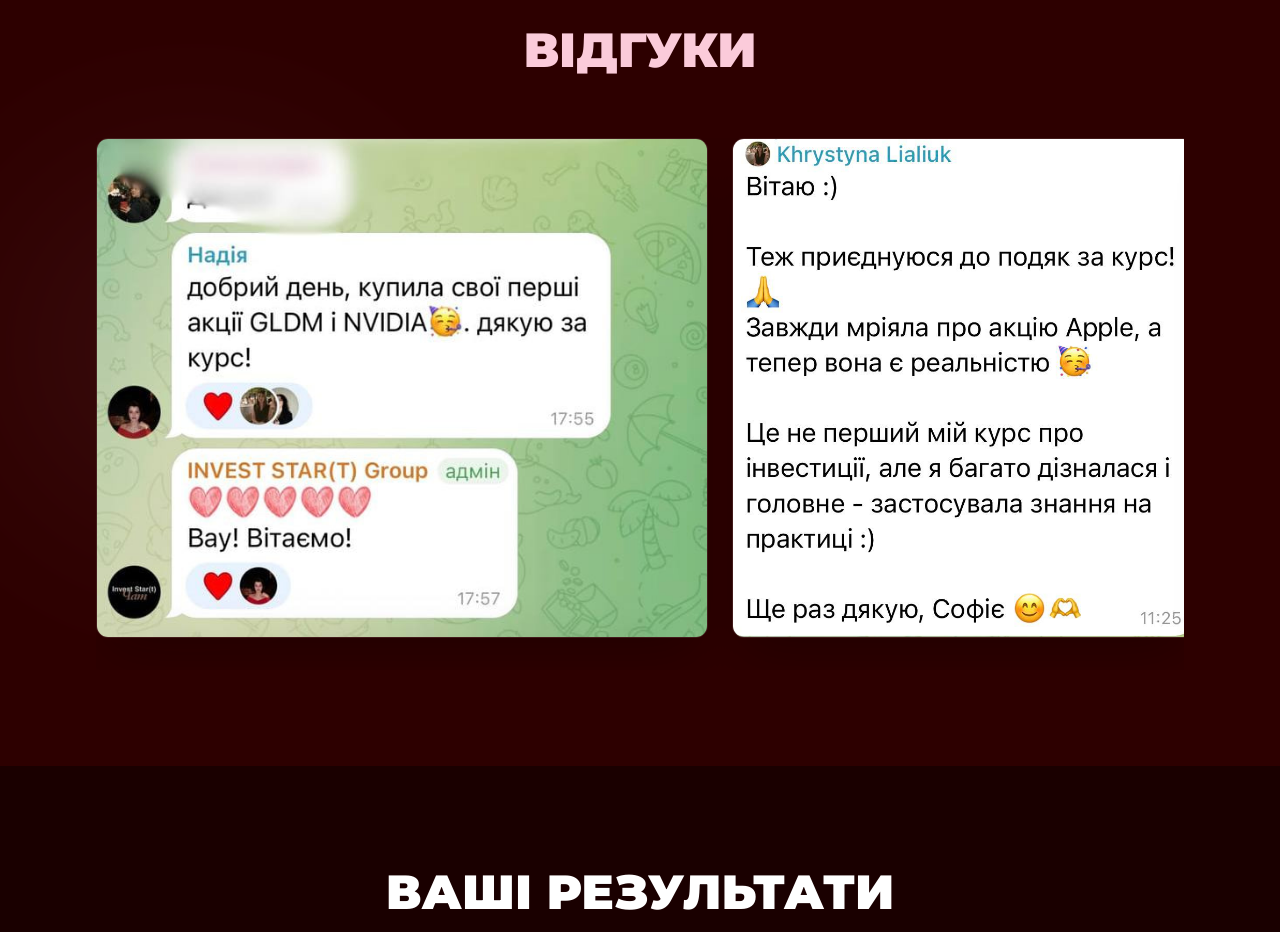
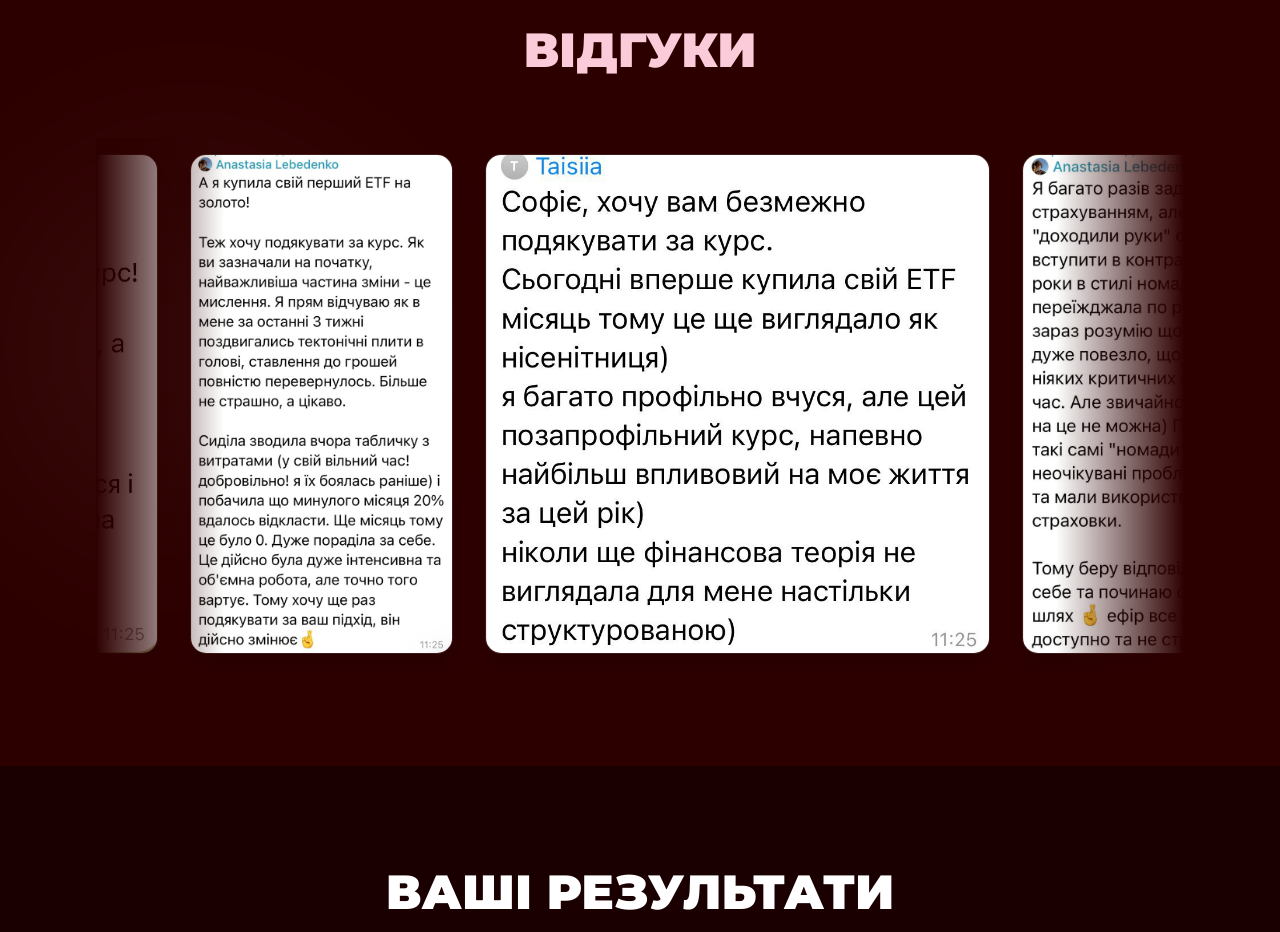
Before and after one commit to YuransiS/economica, a Next.js app: page / in a window 1280 px wide. Shown: the part 8040-8972 px from the top of the page. Built offline with nearby package versions, Linux system fonts and the light colour scheme.

Commit message:
"feat_infinite_reviews_carousel"

```diff
--- a/src/components/ReviewsSection.tsx
+++ b/src/components/ReviewsSection.tsx
@@ -27,25 +27,38 @@ export default function ReviewsSection() {
           Відгуки
         </motion.h2>
 
-        {/* Carousel */}
-        <div className="flex space-x-6 overflow-x-auto pb-8 snap-x scrollbar-thin scrollbar-thumb-[#FBCBDA]/30 scrollbar-track-transparent">
-          {reviews.map((src, index) => (
+        {/* Infinite Carousel */}
+        <div className="relative overflow-hidden w-full py-4 -mx-4 px-4 lg:mx-0 lg:px-0">
           <motion.div
+            className="flex items-center gap-4 md:gap-8"
+            animate={{
+              x: [0, "-50%"],
+            }}
+            transition={{
+              duration: 30,
+              repeat: Infinity,
+              ease: "linear",
+            }}
+            style={{ width: "max-content" }}
+          >
+            {[...reviews, ...reviews].map((src, index) => (
+              <div
                 key={index}
-              initial={{ opacity: 0, scale: 0.9 }}
-              whileInView={{ opacity: 1, scale: 1 }}
-              viewport={{ once: true }}
-              transition={{ delay: index * 0.1 }}
-              className="snap-center shrink-0 h-[400px] md:h-[500px] rounded-xl overflow-hidden shadow-2xl relative border border-white/10"
+                className="shrink-0 h-[320px] md:h-[500px] w-auto rounded-2xl overflow-hidden shadow-xl border border-white/5 bg-white/5"
               >
                 <img
                   src={src}
                   alt={`Відгук ${index + 1}`}
-                className="h-full w-auto object-contain"
+                  className="h-full w-auto object-contain pointer-events-none"
                   loading="lazy"
                 />
+              </div>
+            ))}
           </motion.div>
-          ))}
+
+          {/* Gradient Overlays for smooth edges */}
+          <div className="absolute top-0 left-0 h-full w-12 md:w-32 bg-gradient-to-r from-[#2D0000] to-transparent z-10 pointer-events-none"></div>
+          <div className="absolute top-0 right-0 h-full w-12 md:w-32 bg-gradient-to-l from-[#2D0000] to-transparent z-10 pointer-events-none"></div>
         </div>
       </div>
     </section>
```
Lines whose indentation alone changed are shown as unchanged.
